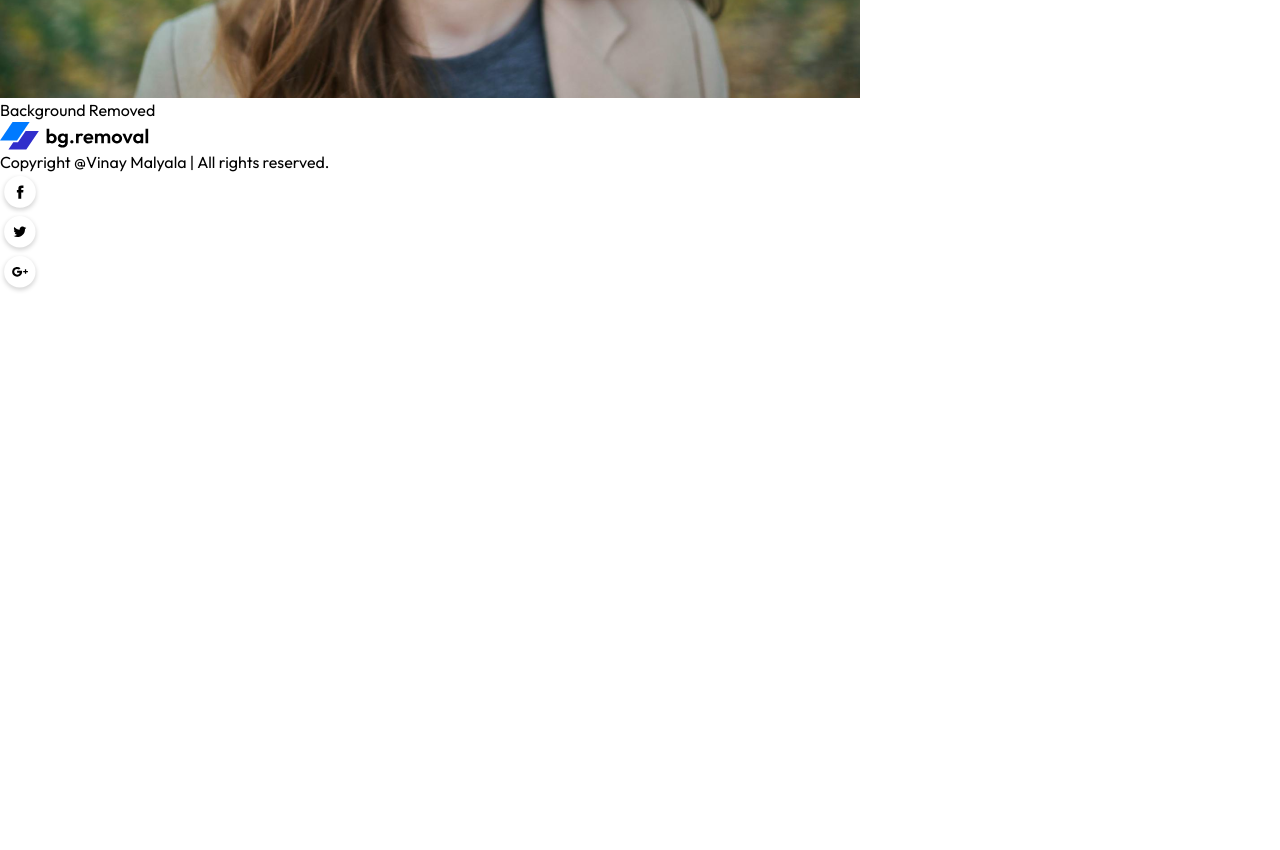
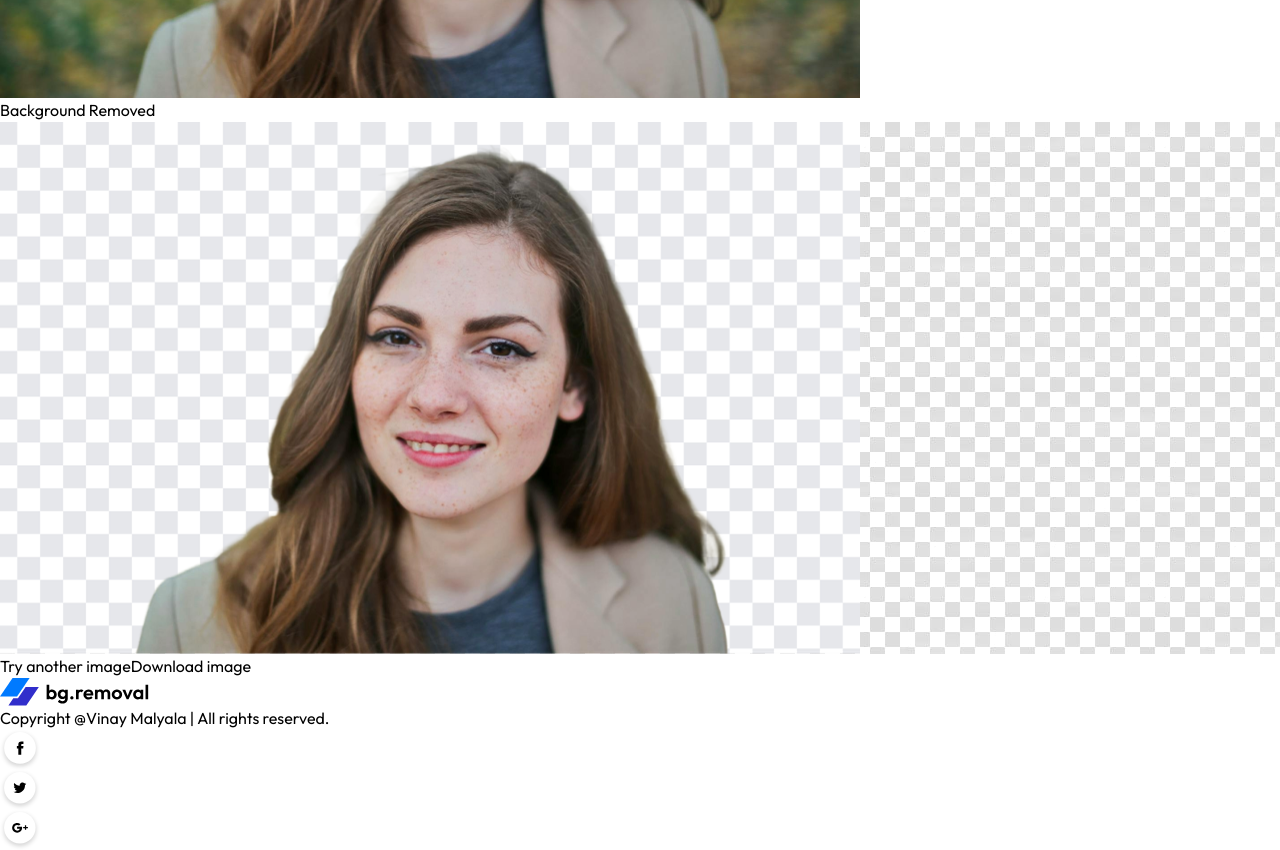
Before and after one commit to VinayMalyala/CleanSlate-Studio, a React (Vite) app in the folder client/: page /result in a window 1280 px wide. Shown: the part 540-1390 px from the top of the page. Before the commit the page ends 834 px from the top, so only its background shows below. Built offline with nearby package versions, Linux system fonts and the light colour scheme; the HTML template or start-up script is replaced by a standard one.

Commit message:
add results page

```diff
--- a/client/src/pages/Result.jsx
+++ b/client/src/pages/Result.jsx
@@ -20,15 +20,21 @@
 				<div className='flex flex-col'>
 					<p className='font-semibold text-gray-600 mb-2'>Background Removed</p>
 					<div className='rounded-md border border-gray-300 h-full relative overflow-hidden bg-layer'>
-						{/* <img src={assets.image_wo_bg} alt="" /> */}
+						<img src={assets.image_wo_bg} alt="" />
 
 
-						<div className='absolute right-1/2 bottom-1/2 transform translate-x-1/2 translate-y-1/2'>
+						{/* <div className='absolute right-1/2 bottom-1/2 transform translate-x-1/2 translate-y-1/2'>
 							<div className='border-4 border-violet-600 rounded-full h-12 w-12 border-t-transparent animate-spin'></div>
-						</div>
+						</div> */}
 					</div>
 				</div>
 
+			</div>
+
+			{/* buttons */}
+			<div className='flex justify-center sm:justify-end items-center flex-wrap gap-4 mt-6'>
+				<button className='px-8 py-2.5 text-violet-600 text-sm border border-violet-600 rounded-full hover:scale-105 transition-all duration-700'>Try another image</button>
+				<a className='px-8 py-2.5 text-white text-sm bg-gradient-to-r from-violet-600 to-fuchsia-500 rounded-full hover:scale-105 transition-all duration-700' href="">Download image</a>
 			</div>
 		</div>
 
```
